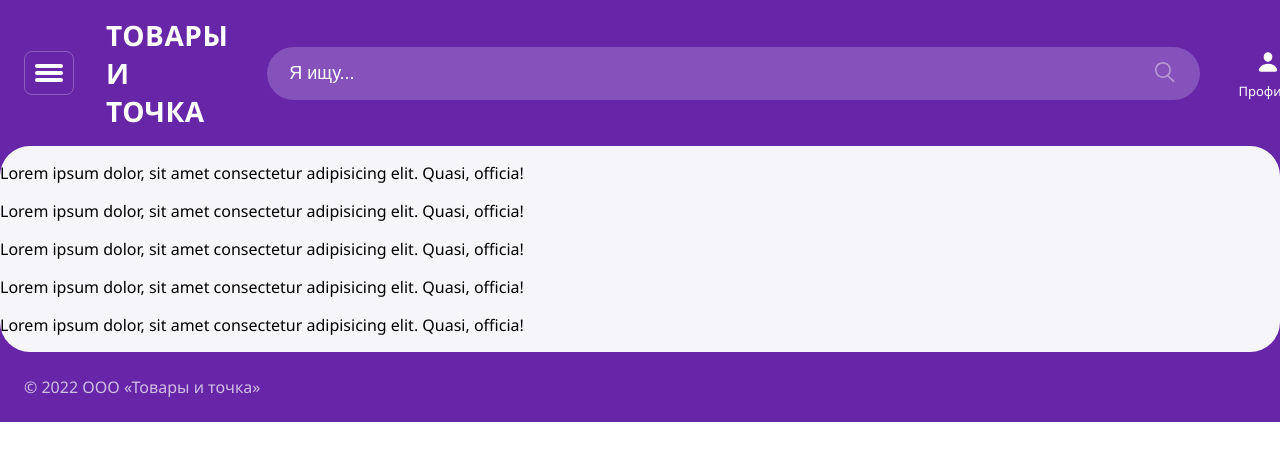
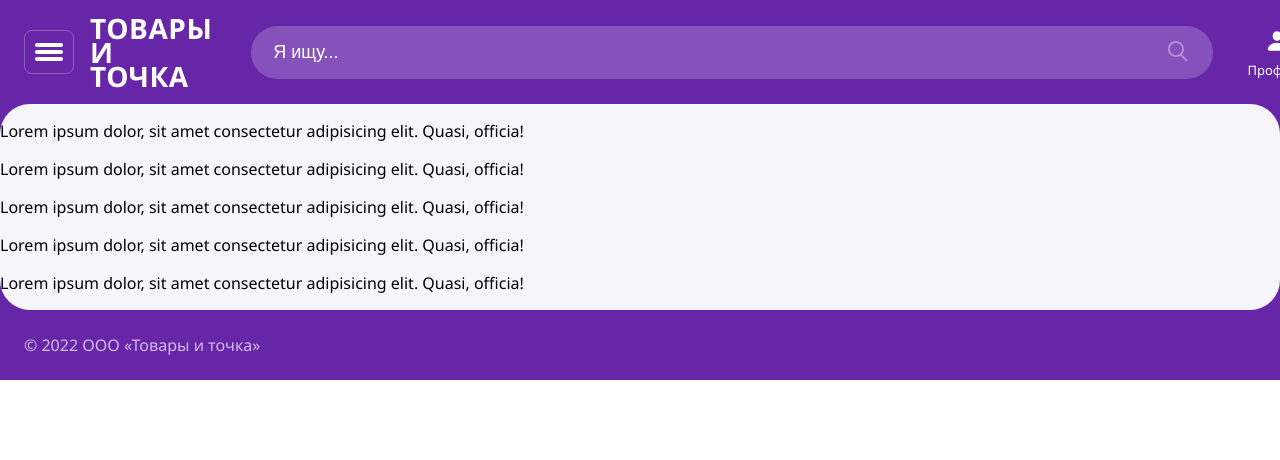
Before and after one commit to Ave-Mari/WB-Frontend, a plain HTML site: page index.html in a window 1280 px wide. Shown: the top 460 px of the page. Drawn offline with Linux system fonts and the light colour scheme.

Commit message:
change values to make page pixel perfect

```diff
--- a/styles/header/header.css
+++ b/styles/header/header.css
@@ -2,7 +2,7 @@
   display: flex;
   padding: 16px 3px 16px 24px;
   align-items: center;
-  gap: 32px;
+  gap: 16px;
 }
 .burger-menu {
   background: none;
@@ -34,14 +34,17 @@
   font-weight: 600;
   font-variant: all-small-caps;
   letter-spacing: 0.56px;
+  line-height: 24px;
+  margin-right: 16px;
 }
 
 .label-search {
   display: flex;
   gap: 8px;
+  margin-right: 12px;
   border-radius: 36px;
   background: rgba(255, 255, 255, 0.2);
-  width: 900px;
+  width: 929px;
   padding: 10px 20px;
 }
 
```
